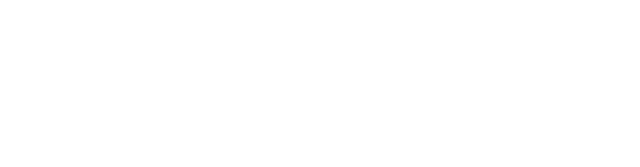
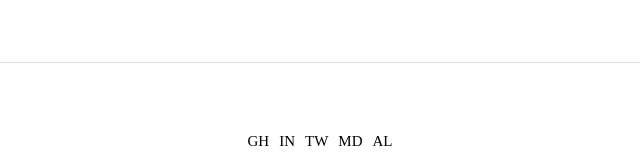
Before and after one commit to Retky/RetkyPortfolio, a React (Create React App) app: page / in a window 1280 px wide. Shown: the part 3367-3534 px from the top of the page, without its empty margins (320-960 px from the left). Before the commit the page ends 3429 px from the top, so only its background shows below. Built offline with nearby package versions, Linux system fonts and the light colour scheme.

Commit message:
Add 'Footer' base section

```diff
--- a/src/App.js
+++ b/src/App.js
@@ -5,6 +5,7 @@ import Works from './components/Works';
 import About from './components/About';
 import Tools from './components/Tools';
 import Contact from './components/Contact';
+import Footer from './components/Footer';
 import './App.scss';
 
 const App = () => (
@@ -15,6 +16,7 @@ const App = () => (
     <About />
     <Tools />
     <Contact />
+    <Footer />
   </div>
 );
 
--- /dev/null
+++ b/src/components/Footer.jsx
@@ -0,0 +1,13 @@
+import React from 'react';
+import Social from './Social';
+import './Footer.scss';
+
+const Footer = () => (
+  <footer>
+    <div className="contWidth foot">
+      <Social />
+    </div>
+  </footer>
+);
+
+export default Footer;
--- /dev/null
+++ b/src/components/Footer.scss
@@ -0,0 +1,9 @@
+footer {
+  border-top: solid #ddd 1px;
+}
+
+.foot {
+  padding: 0;
+  display: flex;
+  justify-content: center;
+}
```
